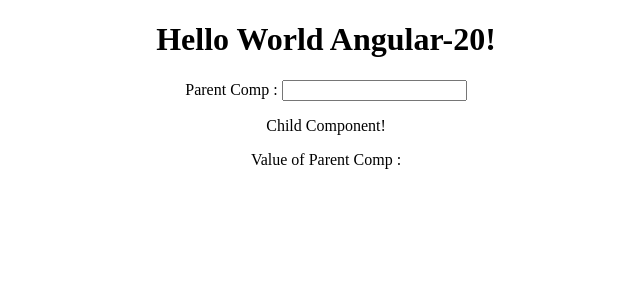
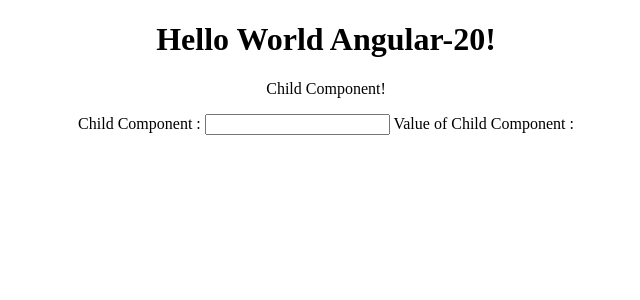
Before and after one commit to HarshTurakhiaPersonal/Angular20Demo, an Angular app: page / in a window 1280 px wide. Shown: the top 300 px of the page, without its empty margins (314-954 px from the left). Built offline with nearby package versions, Linux system fonts and the light colour scheme.

Commit message:
Child to Parent Data

```diff
--- a/src/app/app.html
+++ b/src/app/app.html
@@ -1,8 +1,12 @@
 <div style="text-align: center;">
     <h1>Hello World Angular-20!</h1>
 
-    Parent Comp :
+    <!-- Parent Comp :
     <input type="text" #PComp (keyup)="0">
 
-    <app-child [Pdata]="PComp.value"></app-child>
+    <app-child [Pdata]="PComp.value"></app-child> -->
+
+    <app-child (childEventEmiter)="getChildDataToParent($event)"></app-child>
+
+    Value of Child Component : {{ChildDataValue}}
 </div>
--- a/src/app/app.ts
+++ b/src/app/app.ts
@@ -1,13 +1,18 @@
 import { Component, signal } from '@angular/core';
-import { Child } from "./child/child";
+import { Child } from './child/child';
 
 @Component({
   selector: 'app-root',
   imports: [Child],
   templateUrl: './app.html',
-  styleUrl: './app.css'
+  styleUrl: './app.css',
 })
-
 export class App {
   protected readonly title = signal('BankWebApp');
+  ChildDataValue: any;
+
+  getChildDataToParent(event: any) {
+    console.log(event);
+    this.ChildDataValue = event;
+  }
 }
--- a/src/app/child/child.html
+++ b/src/app/child/child.html
@@ -1,3 +1,5 @@
 <p>Child Component!</p>
 
-Value of Parent Comp : {{Pdata}}
+<!-- Value of Parent Comp : {{Pdata}} -->
+
+Child Component : <input type="text" #CComp (keyup)="sendDataFromChildToParent(CComp.value)">
--- a/src/app/child/child.ts
+++ b/src/app/child/child.ts
@@ -1,13 +1,22 @@
-import { Component } from '@angular/core';
+import { Component, EventEmitter } from '@angular/core';
 
 @Component({
   selector: 'app-child',
   imports: [],
   templateUrl: './child.html',
   styleUrl: './child.css',
-  inputs: ['Pdata'],
+  // inputs: ['Pdata'],
+  outputs: ['childEventEmiter']
 })
+export class Child {
+  // Pdata: any;
 
-export class Child {
-  Pdata: any;
+
+  childEventEmiter = new EventEmitter();
+
+  sendDataFromChildToParent(value: any) {
+    console.log(value);
+
+    this.childEventEmiter.emit(value);
+  }
 }
```
